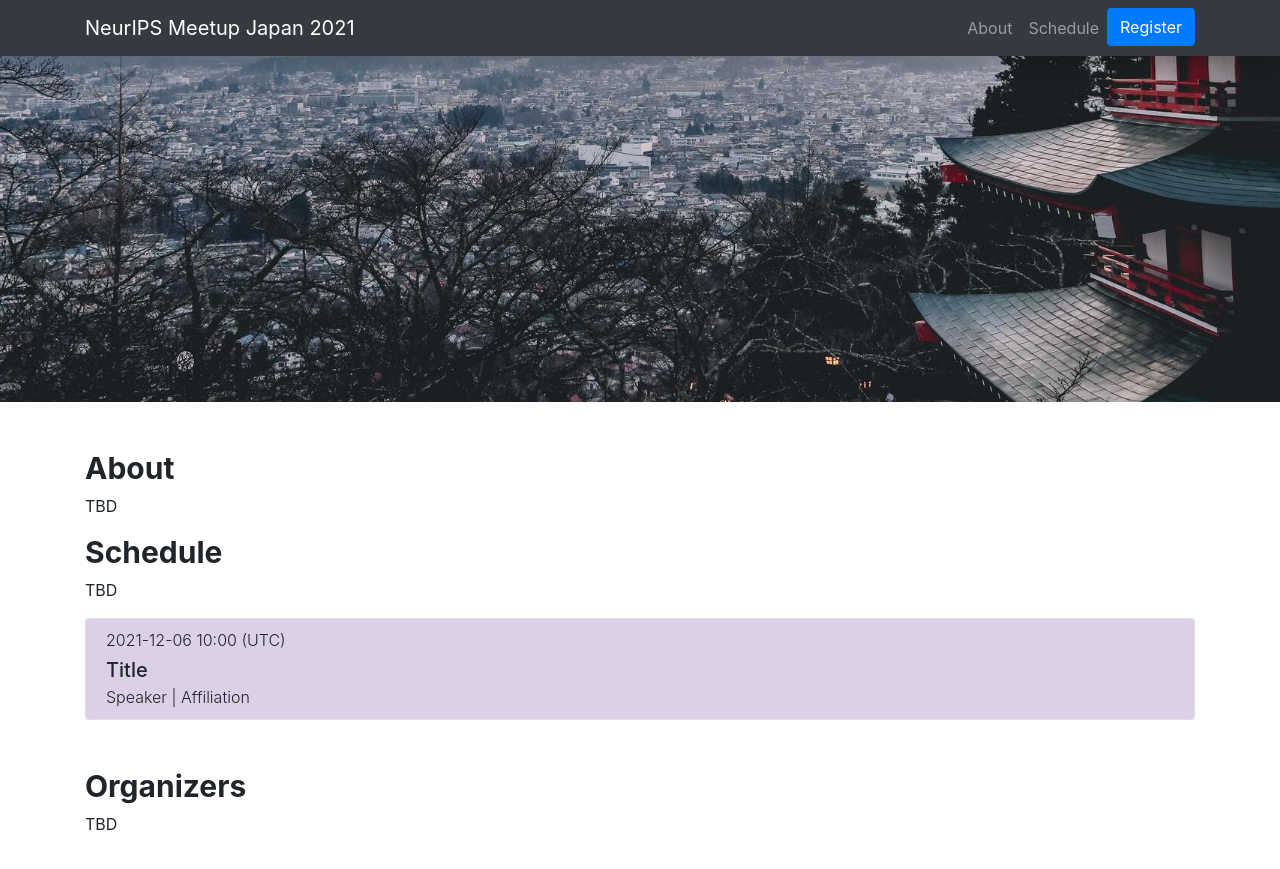
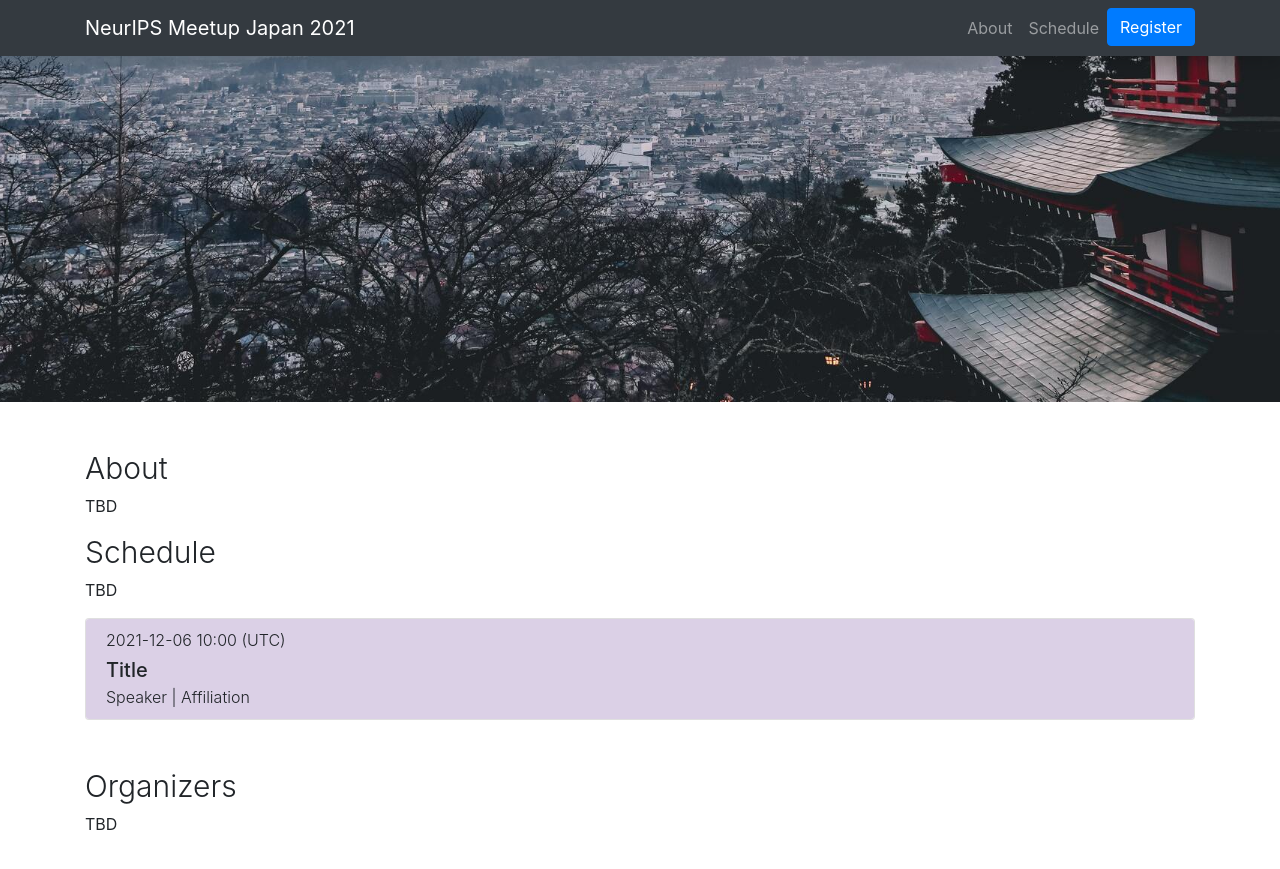
Before and after one commit to NeurIPSMeetupJapan/neuripsmeetupjapan.github.io, a Jekyll site: the page built from index.md, in a window 1280 px wide and 900 px high, scrolled down 498 px. Shown: the top 869 px of the window. Built offline with Jekyll 4.4.1, drawn with Linux system fonts in a browser that asks for light colours.

Commit message:
h2 h3 weight

```diff
--- a/_sass/style.scss
+++ b/_sass/style.scss
@@ -15,14 +15,14 @@ html {
 .content {
   h2 {
     font-size: 30px;
-    font-weight: 700;
+    font-weight: 300;
     padding-top: 66px;
     margin-top: -66px;
   }
 
   h3 {
     font-size: 20px;
-    font-weight: 500;
+    font-weight: 300;
     margin-top: 20px;
   }
 }
```
